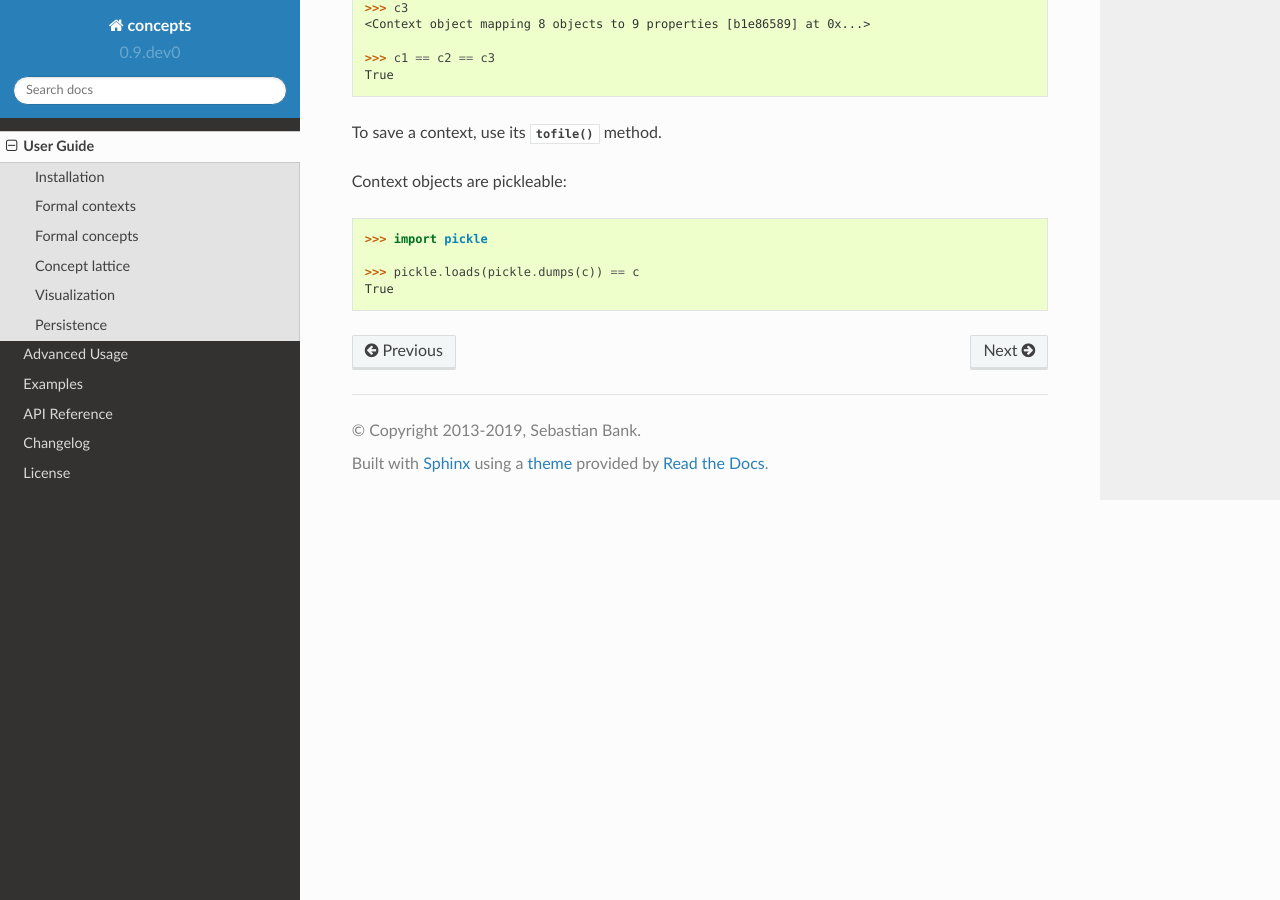
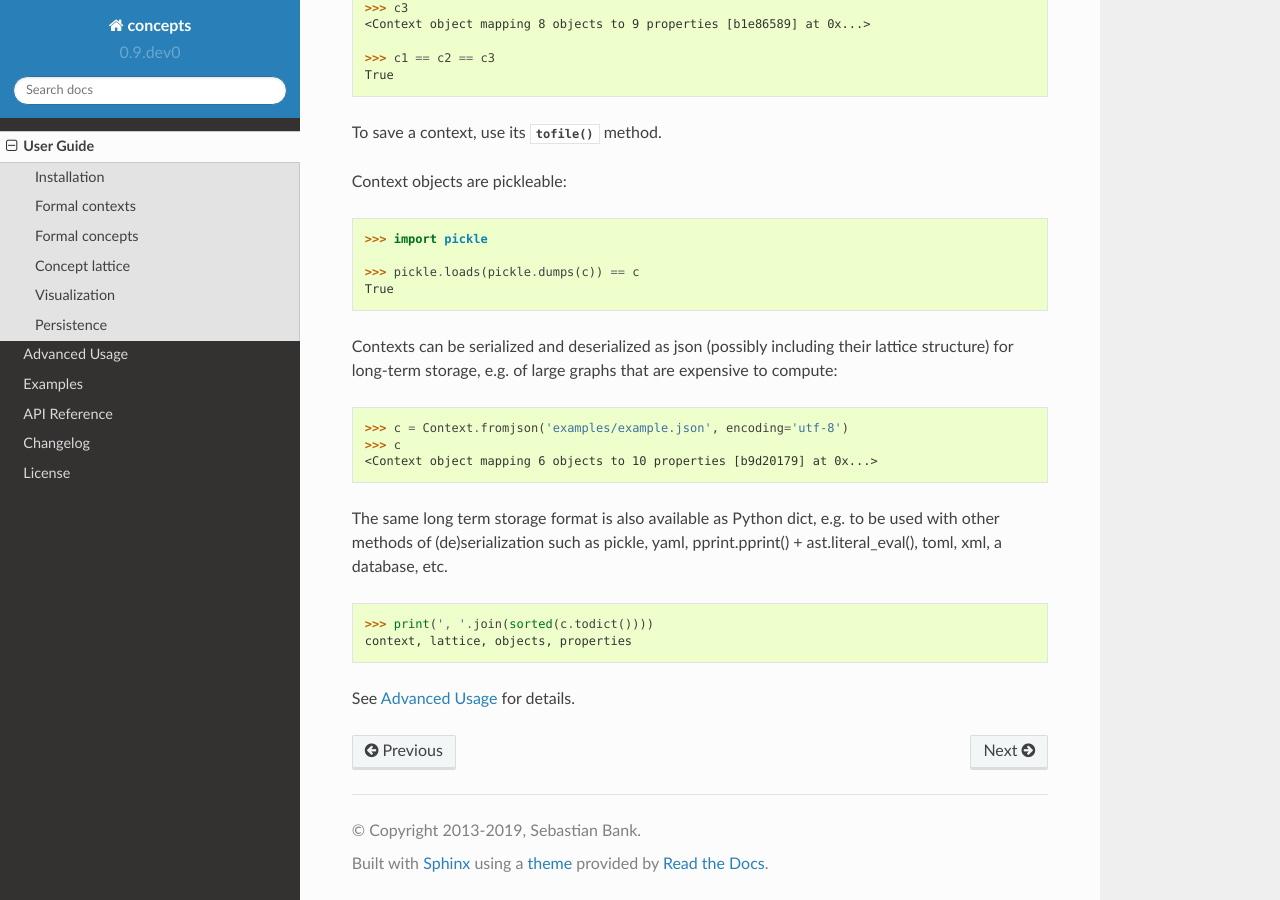
Before and after one commit to xflr6/concepts, a Sphinx documentation site: the page built from docs/manual.rst, in a window 1280 px wide and 900 px high, scrolled down 6986 px. Built offline with Sphinx 7.4.7 and the Read the Docs theme 2.0.0, drawn with Linux system fonts in a browser that asks for light colours.

Commit message:
add minimal documentation for serialization

```diff
--- a/CHANGES.txt
+++ b/CHANGES.txt
@@ -12,7 +12,7 @@ compute can be stored and loaded without the need to re-calculate the lattice.
 
 Add ``Context.todict()`` and ``Context.fromdict()`` for long term storage format
 as Python dict. Can be (de)serialized with other tools such as pickle, yaml,
-pprint.pprint() + ast.literal_eval, toml, xml, a database, etc.
+pprint.pprint() + ast.literal_eval(), toml, xml, a database, etc.
 
 Add equivalence checking for ``Lattice``. Note that while ``Context`` ignore their
 lattices for equivalence checking, ``Lattice`` also compare their contexts.
--- a/docs/manual.rst
+++ b/docs/manual.rst
@@ -340,6 +340,27 @@ Context objects are pickleable:
     >>> pickle.loads(pickle.dumps(c)) == c
     True
 
+Contexts can be serialized and deserialized as json (possibly including
+their lattice structure) for long-term storage, e.g. of large graphs that
+are expensive to compute:
+
+.. code:: python
+
+    >>> c = Context.fromjson('examples/example.json', encoding='utf-8')
+    >>> c
+    <Context object mapping 6 objects to 10 properties [b9d20179] at 0x...>
+
+The same long term storage format is also available as Python dict, e.g. to
+be used with other methods of (de)serialization such as pickle, yaml,
+pprint.pprint() + ast.literal_eval(), toml, xml, a database, etc.
+
+.. code:: python
+
+    >>> print(', '.join(sorted(c.todict())))
+    context, lattice, objects, properties
+
+See :ref:`advanced` for details.
+
 
 .. _available from PyPI: https://pypi.org/project/concepts/
 
```
Also changed, not shown: 1 other file.
